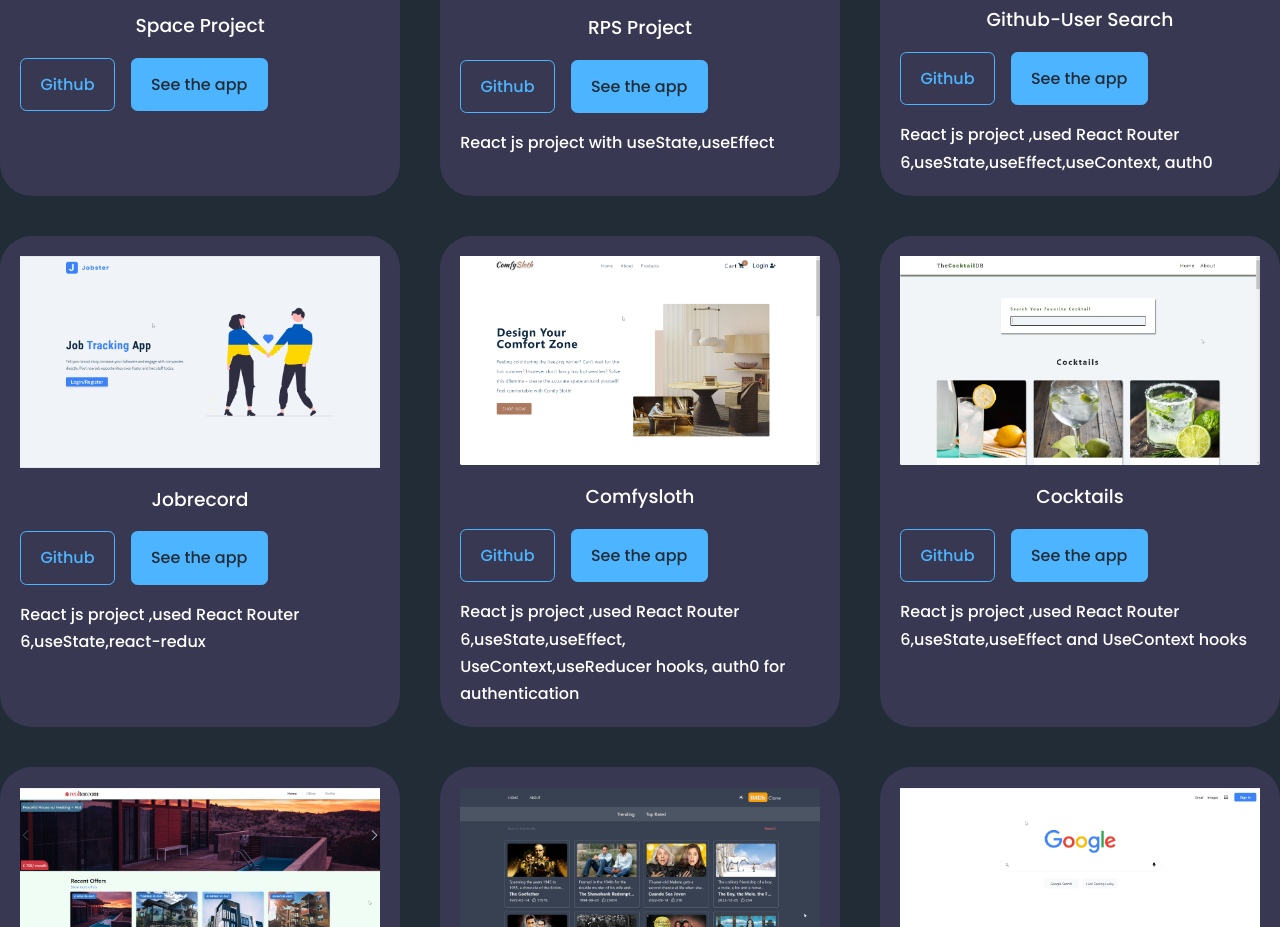
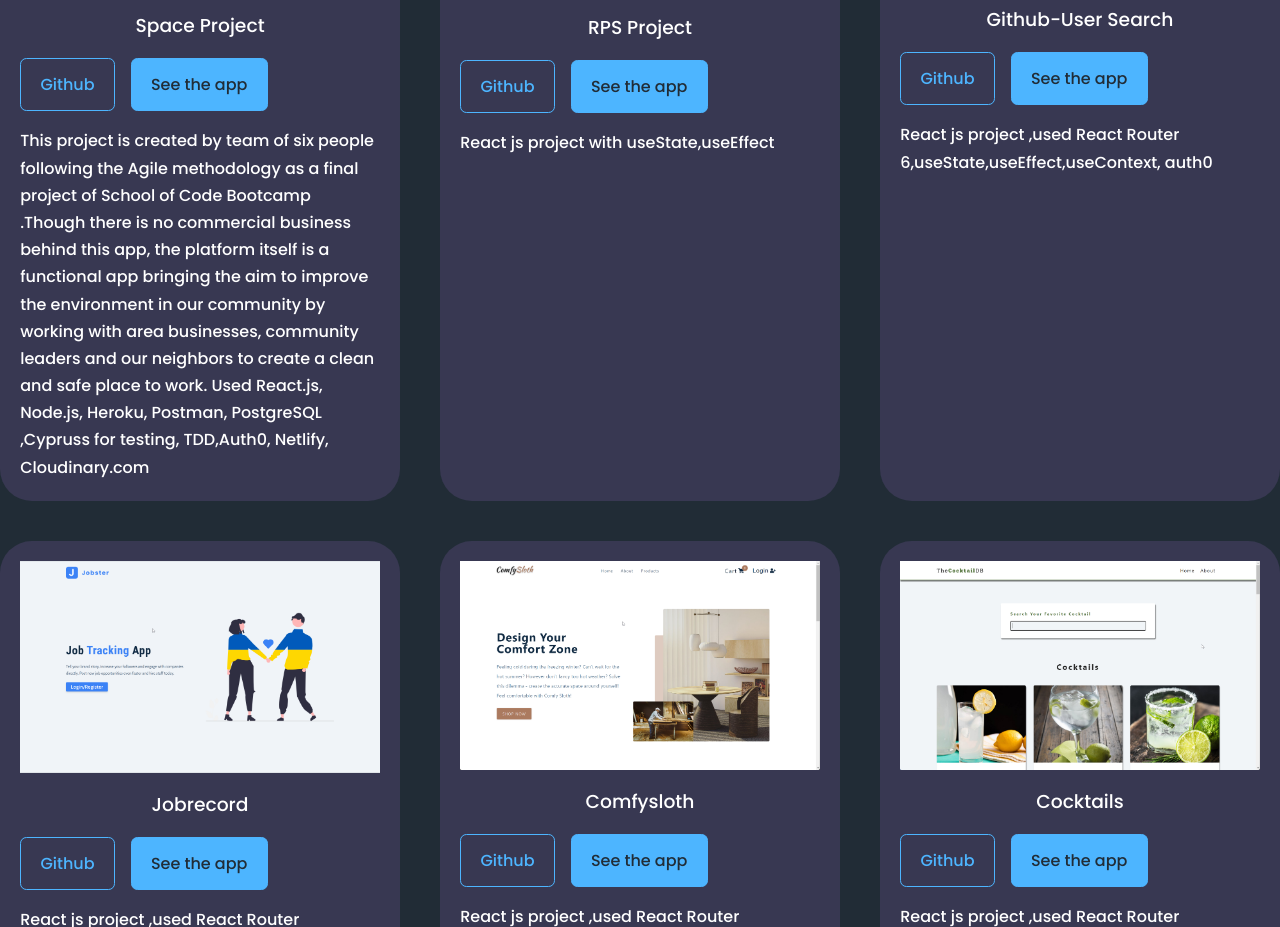
Before and after one commit to Ilie1985/my-portfolio, a React (Create React App) app in the folder my_portfolio/: page / in a window 1280 px wide. Shown: the part 1600-2527 px from the top of the page. Built offline with nearby package versions, Linux system fonts and the light colour scheme.

Commit message:
description of space project

```diff
--- a/my_portfolio/src/components/projects/Projects.js
+++ b/my_portfolio/src/components/projects/Projects.js
@@ -18,6 +18,7 @@ const data = [
     github:
       "https://github.com/SchoolOfCode/final-project-front-end-zoomage-daydream",
     demo: "https://spaces-application.netlify.app",
+    description:" This project is created by team of six people following the Agile methodology as a final project of School of Code Bootcamp .Though there is no commercial business behind this app, the platform itself is a functional app bringing the aim to improve the environment in our community by working with area businesses, community leaders and our neighbors to create a clean and safe place to work. Used React.js, Node.js, Heroku, Postman, PostgreSQL ,Cypruss for testing, TDD,Auth0, Netlify, Cloudinary.com"
   },
   {
     id: 2,
```
